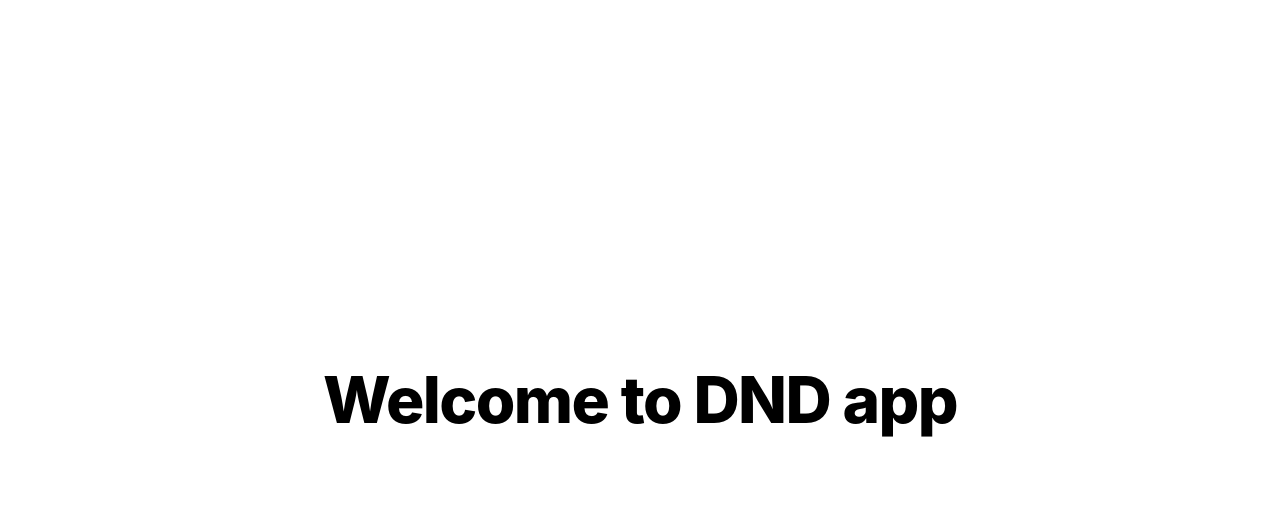
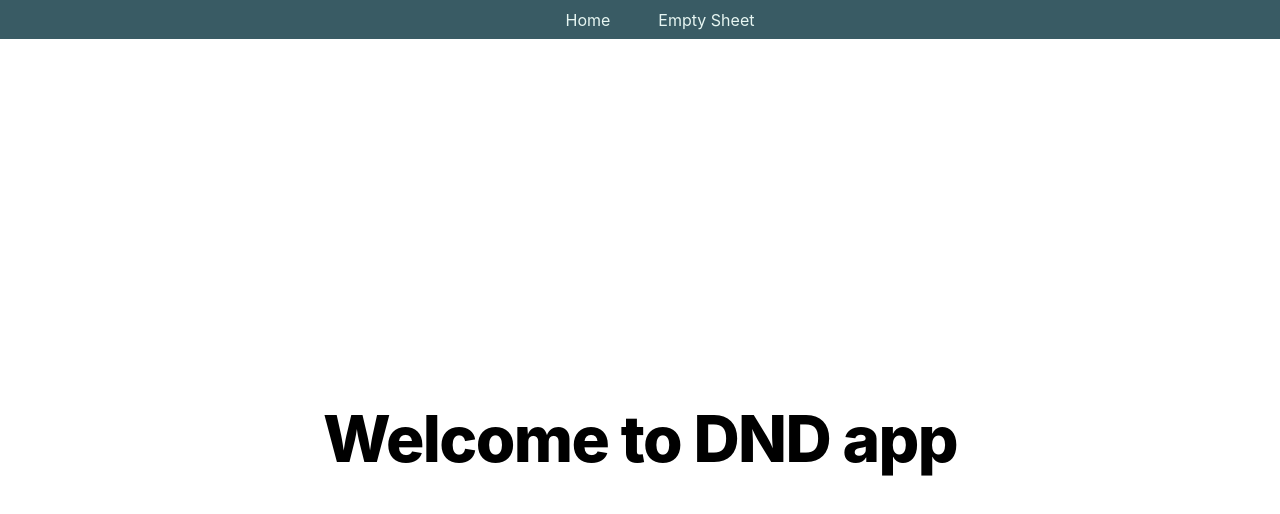
Before and after one commit to mikkoof/dnd, a Next.js app: page / in a window 1280 px wide. Shown: the top 514 px of the page. Built offline with nearby package versions, Linux system fonts and the light colour scheme.

Commit message:
Add navbar and a container for page content (#5)
* Add NavBar with routes to home and empty character sheet
* Add container for content

```diff
--- a/app/globals.css
+++ b/app/globals.css
@@ -1,3 +1,10 @@
+:root {
+  --color-background: #2C3333;
+  --color-object: #395B64;
+  --color-highlight: #A5C9CA;
+  --color-text: #E7F6F2;
+}
+
 html,
 body {
   padding: 0;
@@ -15,12 +22,28 @@ a {
   box-sizing: border-box;
 }
 
+  .container {
+    padding: 0 2rem;
+    display: flex;
+    justify-content: center;
+  }
+  main {
+    min-height: 100vh;
+    max-width: 992px;
+    padding: 4rem 0;
+    flex: 1;
+    display: flex;
+    flex-direction: column;
+    justify-content: center;
+    align-items: center;
+  }
+
 @media (prefers-color-scheme: dark) {
   html {
     color-scheme: dark;
   }
   body {
-    color: white;
-    background: black;
+    color: var(--color-text);
+    background: var(--color-background);
   }
 }
--- a/app/layout.tsx
+++ b/app/layout.tsx
@@ -1,3 +1,4 @@
+import NavBar from '../components/ui/navbar/navbar'
 import './globals.css'
 
 export default function RootLayout({
@@ -8,7 +9,16 @@ export default function RootLayout({
   return (
     <html lang="en">
       <head />
-      <body>{children}</body>
+      <body>
+        <header>
+          <NavBar />
+        </header>
+        <div className={"container"}>
+          <main>
+            {children}
+          </main>
+        </div>
+      </body>
     </html>
   )
 }
--- a/app/page.module.css
+++ b/app/page.module.css
@@ -1,17 +1,3 @@
-.container {
-  padding: 0 2rem;
-}
-
-.main {
-  min-height: 100vh;
-  padding: 4rem 0;
-  flex: 1;
-  display: flex;
-  flex-direction: column;
-  justify-content: center;
-  align-items: center;
-}
-
 .footer {
   display: flex;
   flex: 1;
--- a/app/page.tsx
+++ b/app/page.tsx
@@ -3,12 +3,8 @@ import styles from './page.module.css'
 
 export default function Home() {
   return (
-    <div className={styles.container}>
-      <main className={styles.main}>
-        <h1 className={styles.title}>
-          Welcome to DND app
-        </h1>
-      </main>
-    </div>
+    <h1 className={styles.title}>
+      Welcome to DND app
+    </h1>
   )
 }
--- /dev/null
+++ b/components/colors.css
@@ -0,0 +1,6 @@
+:root {
+  --color-background: #2C3333;
+  --color-object: #395B64;
+  --color-highlight: #A5C9CA;
+  --color-text: #E7F6F2;
+}
--- /dev/null
+++ b/components/ui/navbar/navbar.tsx
@@ -0,0 +1,18 @@
+import Link from 'next/link'
+import classes from './navigation.module.css'
+
+function NavBar() {
+  return (
+    <nav className={classes.nav}>
+      <ul>
+        <li>
+          <Link href="/">Home</Link>
+        </li>
+        <li>
+          <Link href="/Sheet">Empty Sheet</Link>
+        </li>
+      </ul>
+    </nav>
+  )
+}
+export default NavBar;
--- /dev/null
+++ b/components/ui/navbar/navigation.module.css
@@ -0,0 +1,23 @@
+.nav {
+  display: flex;
+  justify-content: center;
+  background-color: var(--color-object);
+  padding: 0.3rem;
+}
+
+.nav ul {
+  display: flex;
+  gap: 3rem;
+  list-style-type: none;
+  margin: 0.3rem;
+}
+
+.nav a {
+  text-decoration: none;
+  color: var(--color-text);
+}
+.nav a:hover,
+.nav a:focus,
+.nav a:active {
+  text-decoration: underline;
+}
```
